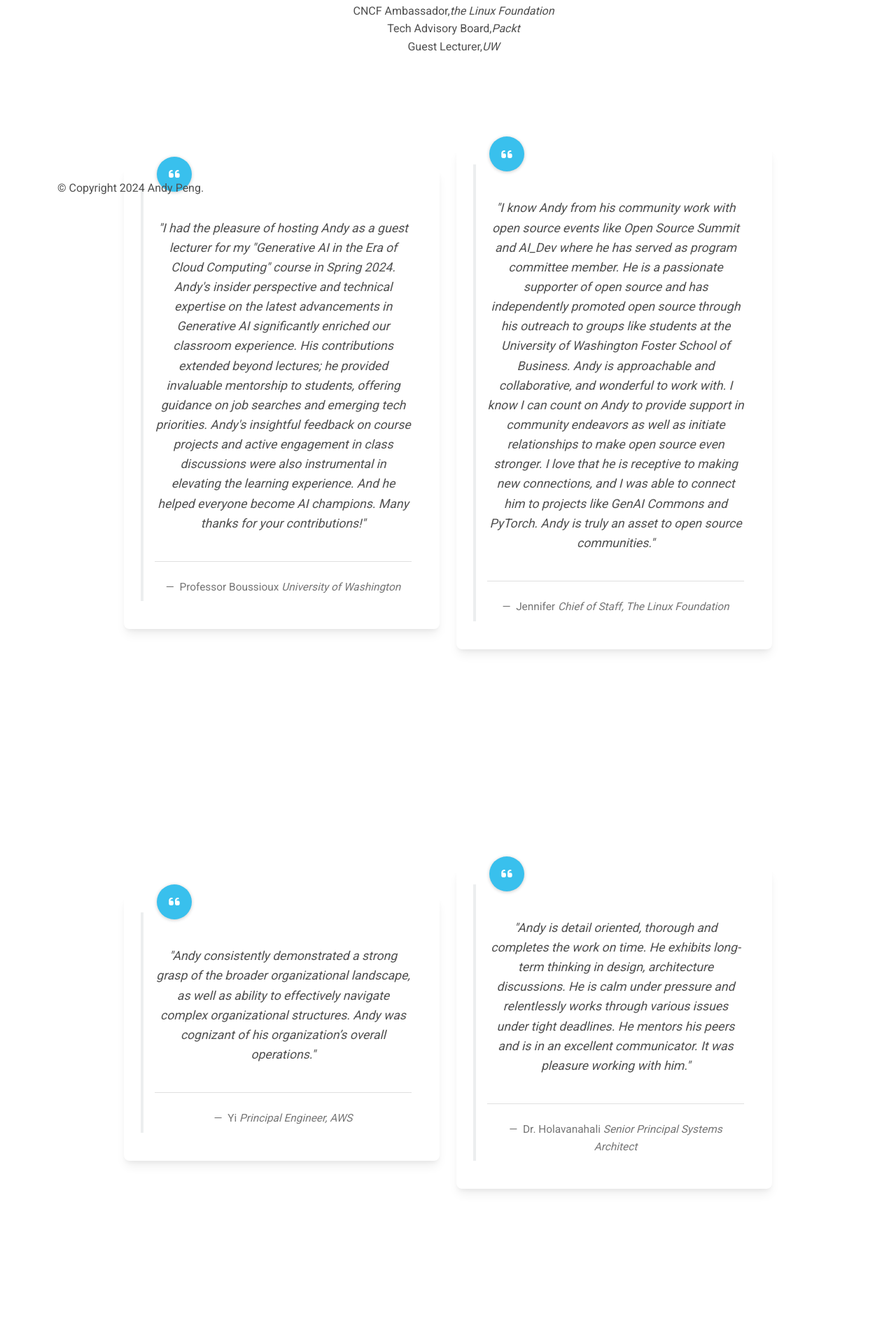
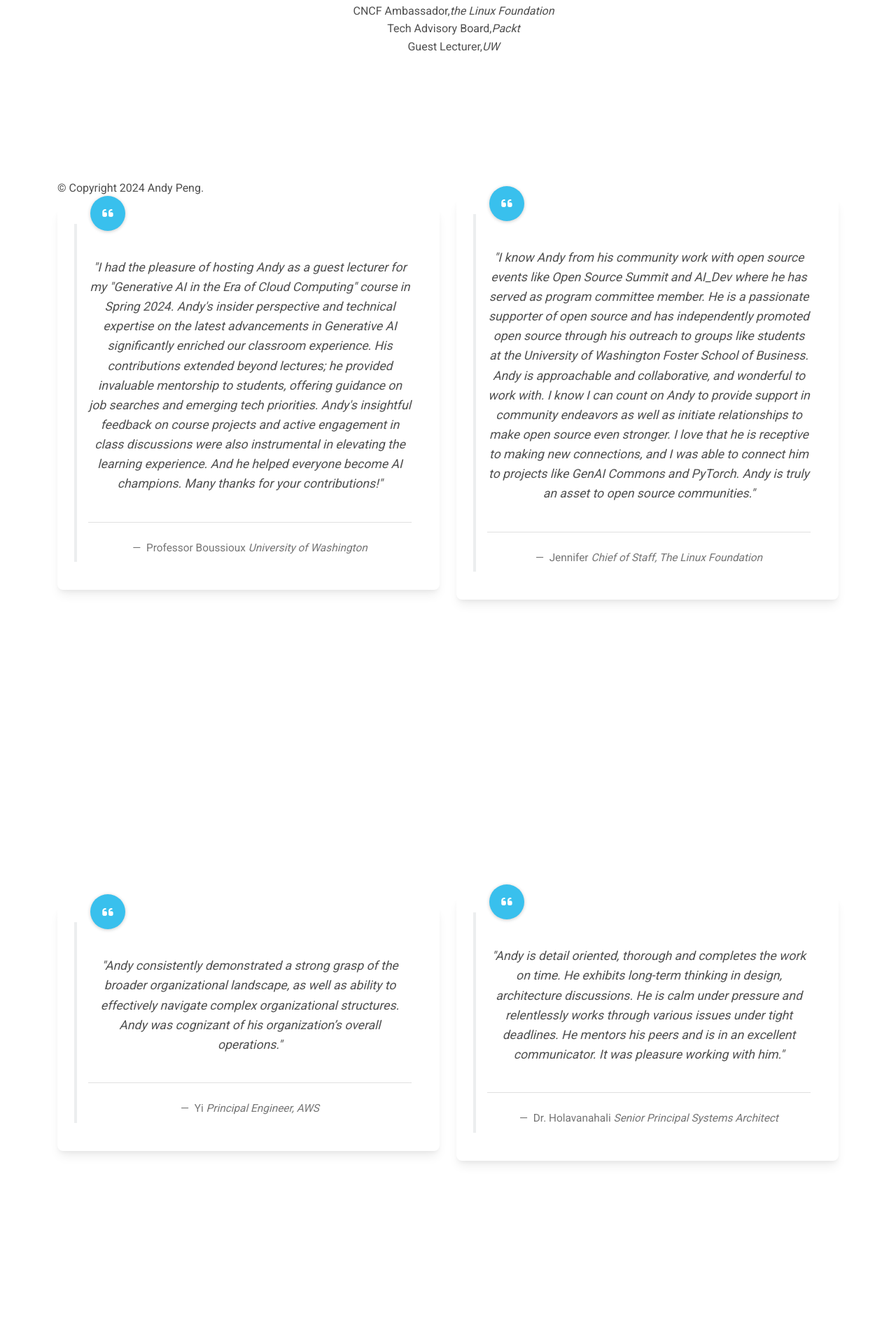
Before and after one commit to gfw001/gfw001.github.io, a Jekyll site: the page index.html, which Jekyll copies as it is, in a window 1280 px wide. Shown: the part 618-2526 px from the top of the page at 70% size. Built offline with Jekyll 4.4.1, drawn with Linux system fonts in a browser that asks for light colours; comment, search, counter and statistics services are not loaded; a style sheet for code colours, icons or effects is not loaded.

Commit message:
Update index.html

```diff
--- a/index.html
+++ b/index.html
@@ -248,7 +248,7 @@
                  <section class="vh-100" >
                     <div class="container py-1 h-100">
                       <div class="row d-flex justify-content-center align-items-center h-100">
-                        <div class="col col-md-9 col-lg-7 col-xl-5">
+                        <div class="col col-md-6 col-lg-6 col-xl-6">
                           <div class="card">
                             <div class="card-body">
                               <blockquote class="blockquote blockquote-custom bg-white px-3 pt-4">
@@ -266,7 +266,7 @@
                             </div>
                           </div>
                         </div>
-                        <div class="col col-md-9 col-lg-7 col-xl-5">
+                        <div class="col col-md-6 col-lg-6 col-xl-6">
                           <div class="card">
                             <div class="card-body">
                               <blockquote class="blockquote blockquote-custom bg-white px-3 pt-4">
@@ -290,7 +290,7 @@
                   <section class="vh-100" >
                     <div class="container py-1 h-100">
                       <div class="row d-flex justify-content-center align-items-center h-100">
-                        <div class="col col-md-9 col-lg-7 col-xl-5">
+                        <div class="col col-md-6 col-lg-6 col-xl-6">
                           <div class="card">
                             <div class="card-body">
                               <blockquote class="blockquote blockquote-custom bg-white px-3 pt-4">
@@ -308,7 +308,7 @@
                             </div>
                           </div>
                         </div>
-                        <div class="col col-md-9 col-lg-7 col-xl-5">
+                        <div class="col col-md-6 col-lg-6 col-xl-6">
                           <div class="card">
                             <div class="card-body">
                               <blockquote class="blockquote blockquote-custom bg-white px-3 pt-4">
```
